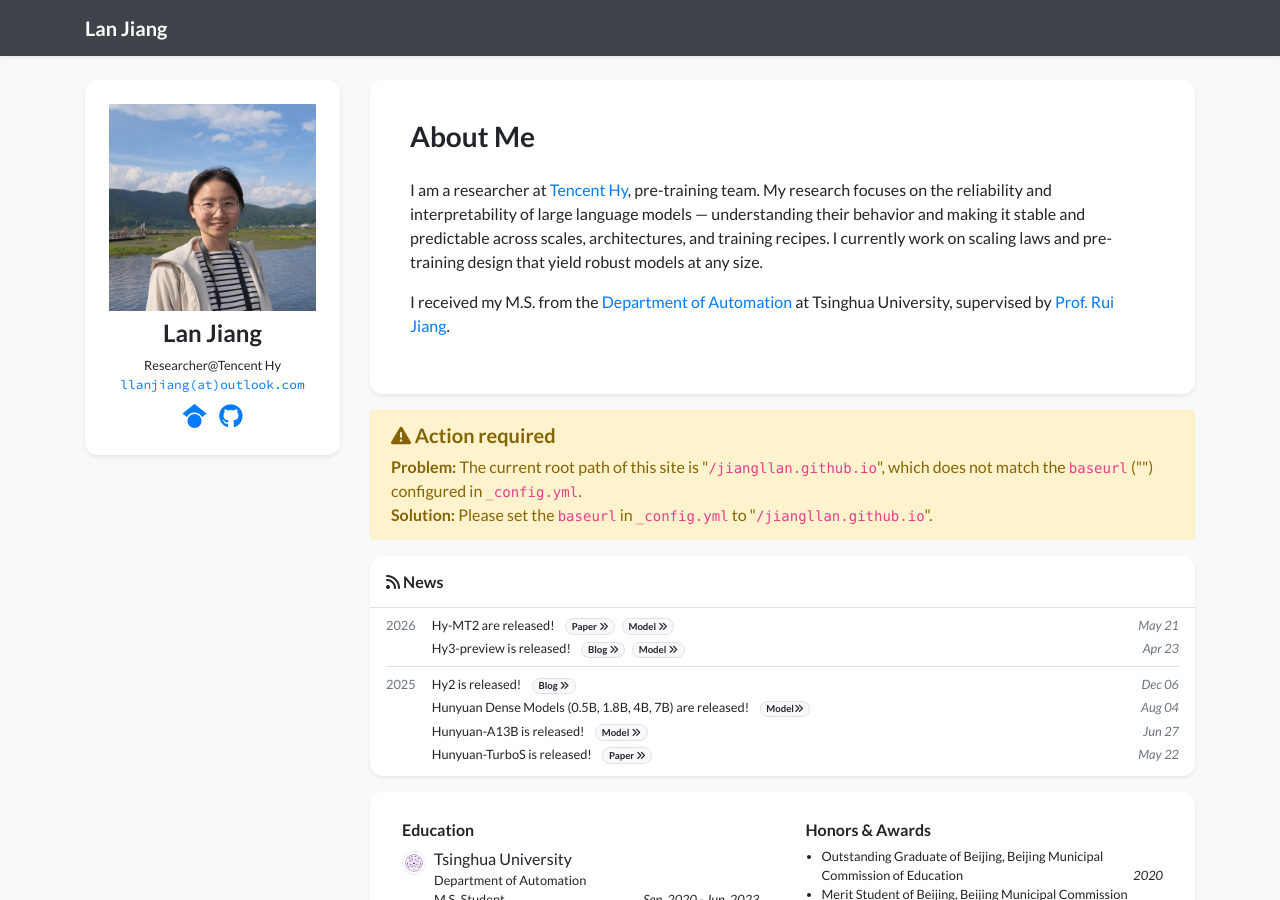
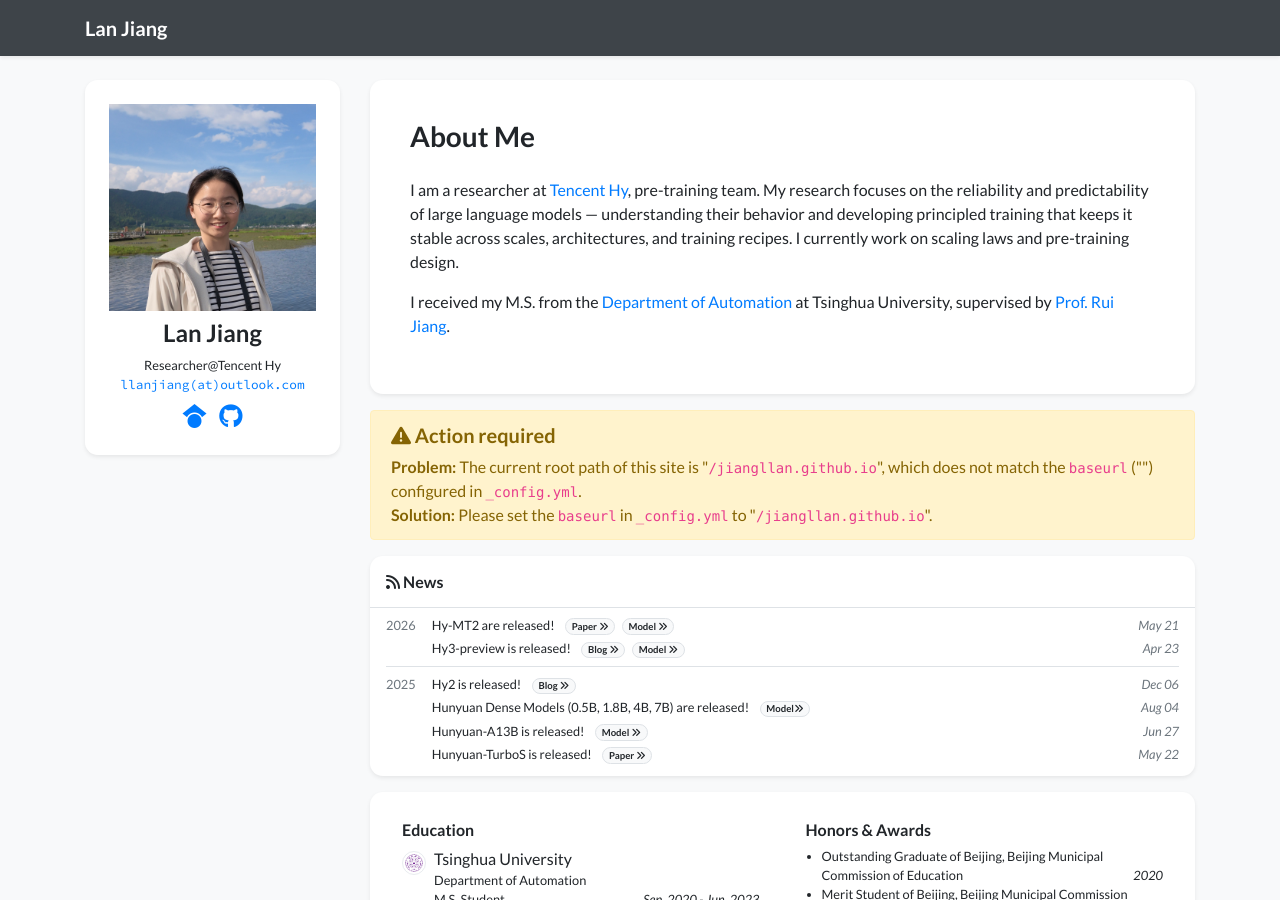
Before and after one commit to jiangllan/jiangllan.github.io, a Jekyll site: the page built from index.html, in a window 1280 px wide and 900 px high. Built offline with Jekyll 4.4.1, drawn with Linux system fonts in a browser that asks for light colours; nearby versions of some CDN libraries; a style sheet for code colours, icons or effects is not loaded.

Commit message:
upd profile

```diff
--- a/_data/profile.yml
+++ b/_data/profile.yml
@@ -22,8 +22,8 @@ github: jiangllan
 short_bio_text_justify: false
 short_bio: >-
   <p>I am a researcher at <a href="https://hy.tencent.com/research?page=1" target="_blank">Tencent Hy</a>, pre-training team.
-  My research focuses on the reliability and interpretability of large language models — understanding their behavior and making it stable and predictable across scales, architectures, and training recipes.
-  I currently work on scaling laws and pre-training design that yield robust models at any size.</p>
+  My research focuses on the reliability and predictability of large language models — understanding their behavior and developing principled training that keeps it stable across scales, architectures, and training recipes.
+  I currently work on scaling laws and pre-training design.</p>
 
   <p>I received my M.S. from the <a href="https://www.au.tsinghua.edu.cn/en/" target="_blank">Department of Automation</a> at Tsinghua University, supervised by <a href="https://scholar.google.com/citations?user=LkF_AbYAAAAJ&hl=en" target="_blank">Prof. Rui Jiang</a>.</p>
 
```
